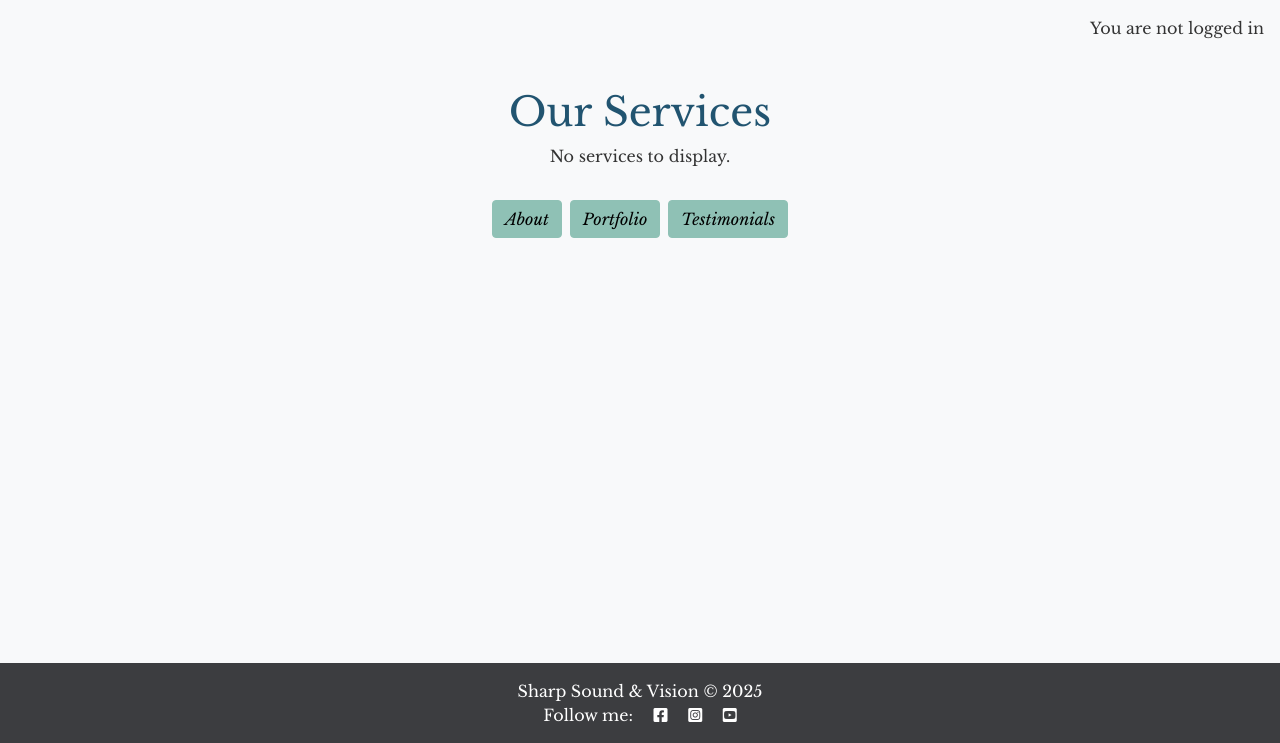
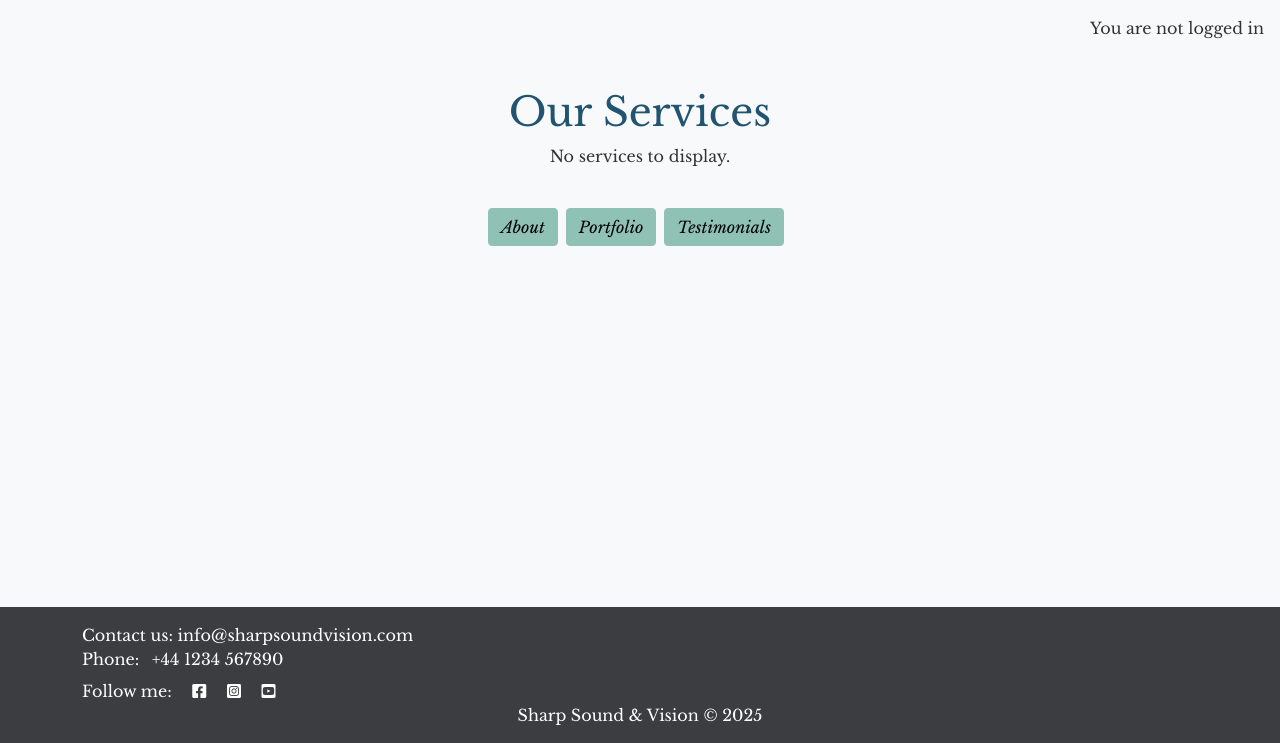
Before and after one commit to phoebeW17/sharp_sound_vision, a Django app: page /services/ in a window 1280 px wide. Shown: the part 57-800 px from the top of the page. Run offline with Django 4.2, Linux system fonts and the light colour scheme; data that the repository does not hold is empty.

Commit message:
add bootstrap styling and contact details to footer

```diff
--- a/dashboard/templates/dashboard/dashboard.html
+++ b/dashboard/templates/dashboard/dashboard.html
@@ -14,8 +14,10 @@
                     <p class="card-text">{{ testimonial.text }}</p>
                     <hr />
                     <div class="d-flex">
-                            <a href="{% url 'edit-testimonial' testimonial.id %}" class="btn btn-info mb-2 me-2"><em>Edit</em></a>
-                            <a href="{% url 'delete-testimonial' testimonial.id %}" class="btn btn-info mb-2 me-2"><em>Delete</em></a>
+                        <a href="{% url 'edit-testimonial' testimonial.id %}"
+                            class="btn btn-info mb-2 me-2"><em>Edit</em></a>
+                        <a href="{% url 'delete-testimonial' testimonial.id %}"
+                            class="btn btn-info mb-2 me-2"><em>Delete</em></a>
                     </div>
                 </div>
             </div>
--- a/services/templates/services/services.html
+++ b/services/templates/services/services.html
@@ -5,10 +5,10 @@
 {% block content %}
 <div class="container mt-5">
     <h1 class="text-center">Our Services</h1>
-    <div class="row">
+    <div class="row gy-4">
         {% for service in services %}
-        <div class="col-md-3">
-            <div class="card mb-4 h-100">
+        <div class="col-md-6">
+            <div class="card mb-4 h-100 mt-3">
                 <div class="card-body">
                     <h2 class="card-title">{{ service.title }}</h2>
                     <p class="card-text">{{ service.excerpt }}</p>
@@ -27,8 +27,8 @@
     </div>
 </div>
 <div class="d-flex justify-content-center mt-3">
-    <a href="{% url 'about' %}" class="btn btn-info mb-2 me-2"><em>About</em></a>
-    <a href="{% url 'portfolio' %}" class="btn btn-info mb-2"><em>Portfolio</em></a>
-    <a href="{% url 'testimonial' %}" class="btn btn-info mb-2 ms-2"><em>Testimonials</em></a>
+    <a href="{% url 'about' %}" class="btn btn-info mb-2 mt-2 me-2"><em>About</em></a>
+    <a href="{% url 'portfolio' %}" class="btn btn-info mb-2 mt-2 me-2"><em>Portfolio</em></a>
+    <a href="{% url 'testimonial' %}" class="btn btn-info mb-2 mt-2 me-2"><em>Testimonials</em></a>
 </div>
 {% endblock %}
--- a/templates/about.html
+++ b/templates/about.html
@@ -11,7 +11,7 @@
     <br>
     <div class="row">
         <div class="col-md-4">
-            <img src="{% static 'images/helena gs.webp' %}" class="img-fluid rounded" alt="Portrait Image">
+            <img src="{% static 'images/helena gs.webp' %}" class="img-fluid rounded mb-3" alt="Portrait Image">
         </div>
         <div class="col-md-8">
             <p>
--- a/templates/base.html
+++ b/templates/base.html
@@ -133,20 +133,40 @@
         {% endblock content %}
 
     </main>
+    <!--Footer-->
+    <footer class="footer mt-auto py-3 dark-bg">
+        <div class="container">
+            <div class="row">
+                <div class="col-md-6 d-flex align-items-center">
+                    <p class="m-0 text-white">
+                        Contact us:
+                        <a href="mailto:info@sharpsoundvision.com" class="text-white">info@sharpsoundvision.com</a>
+                        <br>
+                        Phone:
+                        <a href="tel:+441234567890" class="ms-2 text-white">+44 1234 567890</a>
+                    </p>
+                </div>
+            </div>
+            <div class="row mt-2">
+                <div class="col-12">
+                    <p class="m-0 text-white text-align-center">
+                        Follow me:
+                        <a href="https://www.facebook.com/your-facebook-page" target="_blank" rel="noopener" class="ms-3"><i class="fab fa-facebook-square"></i></a>
+                        <a href="https://www.instagram.com/" target="_blank" rel="noopener" class="ms-3"><i class="fab fa-instagram-square"></i></a>
+                        <a href="https://www.youtube.com/" target="_blank" rel="noopener" class="ms-3"><i class="fab fa-youtube-square"></i></a>
+                    </p>
+                    <p class="m-0 text-center text-white">Sharp Sound & Vision &copy; 2025</p>
+                </div>
+            </div>
+        </div>
+    </footer>
 
-    <!-- Footer -->
-    <footer class="footer mt-auto py-3 dark-bg">
-        <p class="m-0 text-center text-white">Sharp Sound & Vision &copy; 2025 </p>
-        <p class="m-0 text-center text-white">Follow me:
-            <a href="https://www.facebook.com/your-facebook-page" target="_blank" rel="noopener"><i class="fab fa-facebook-square ms-3"></i></a>
-            <a href="https://www.instagram.com/" target="_blank" rel="noopener"><i class="fab fa-instagram-square ms-3"></i></a>
-            <a href="https://www.youtube.com/" target="_blank" rel="noopener"><i class="fab fa-youtube-square ms-3"></i></a>
-        </p>
-    </footer>
+    <!--Bootstrap JS-->
 
     <script src="https://cdn.jsdelivr.net/npm/bootstrap@5.0.1/dist/js/bootstrap.bundle.min.js"
         integrity="sha384-gtEjrD/SeCtmISkJkNUaaKMoLD0//ElJ19smozuHV6z3Iehds+3Ulb9Bn9Plx0x4" crossorigin="anonymous">
     </script>
+
 </body>
 
 </html>
--- a/testimonial/templates/testimonial/testimonial.html
+++ b/testimonial/templates/testimonial/testimonial.html
@@ -6,8 +6,6 @@
 {% block content %}
 
 <!-- CI LMS template starts here -->
-<div class="container-fluid">
-    <div class="row">
 <div class="container-fluid">
     <div class="row">
         <div class="col-12 text-center">
@@ -30,7 +28,7 @@
                             </div>
                             <h2 class="card-title">{{ testimonial.title }}</h2>
                             <p class="card-text">{{ testimonial.text }}</p>
-                                    <hr />
+                            <hr>
                             <div class="image-flash">
                                 <p class="author">By {{ testimonial.user.username }}</p>
                             </div>
@@ -52,5 +50,5 @@
         <a href="{% url 'portfolio' %}" class="btn btn-info mb-2 me-2"><em>Portfolio</em></a>
         <a href="{% url 'services' %}" class="btn btn-info mb-2 me-2"><em>Services</em></a>
     </div>
-
+</div>
     {% endblock %}
```
Lines whose indentation alone changed are shown as unchanged.
